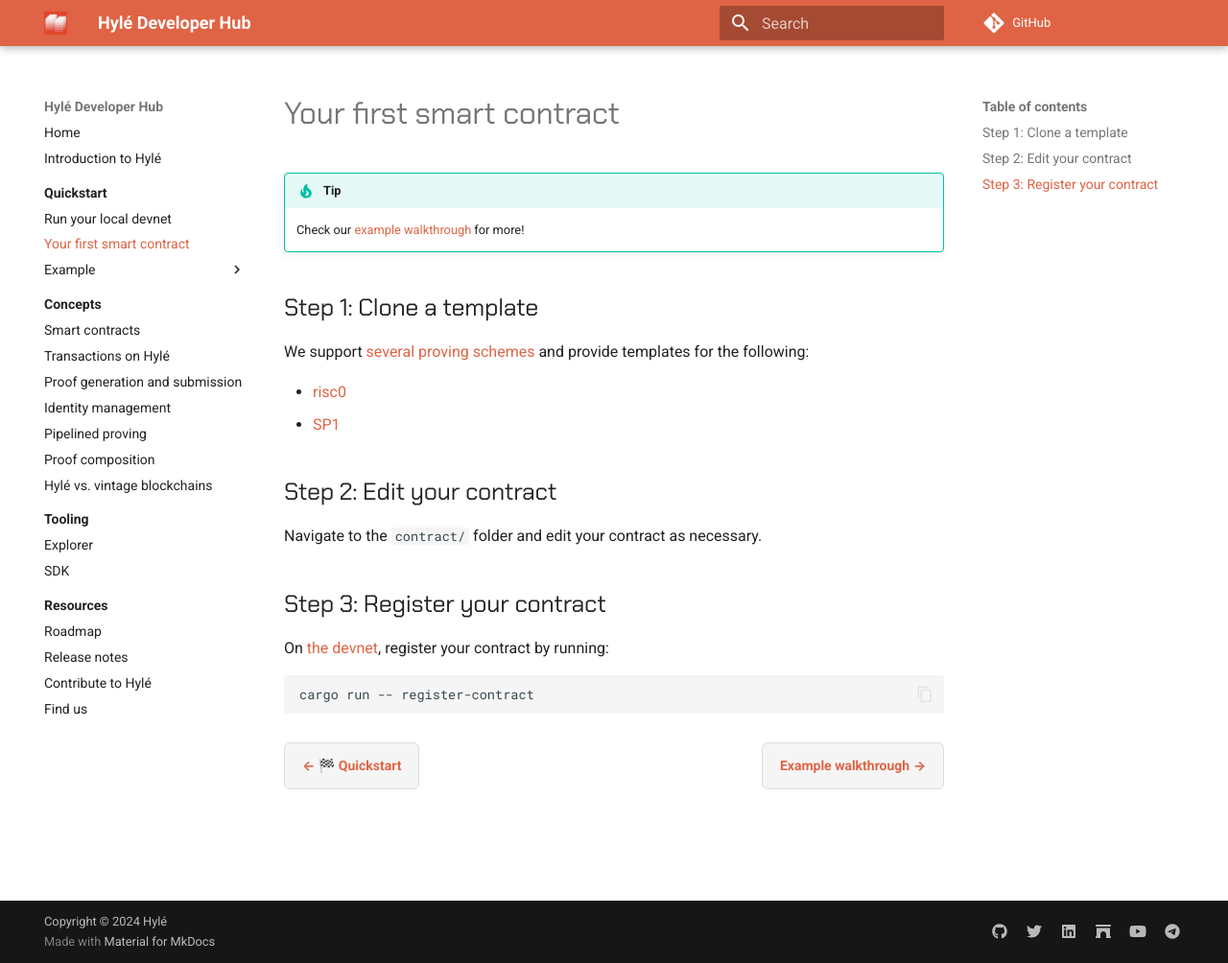
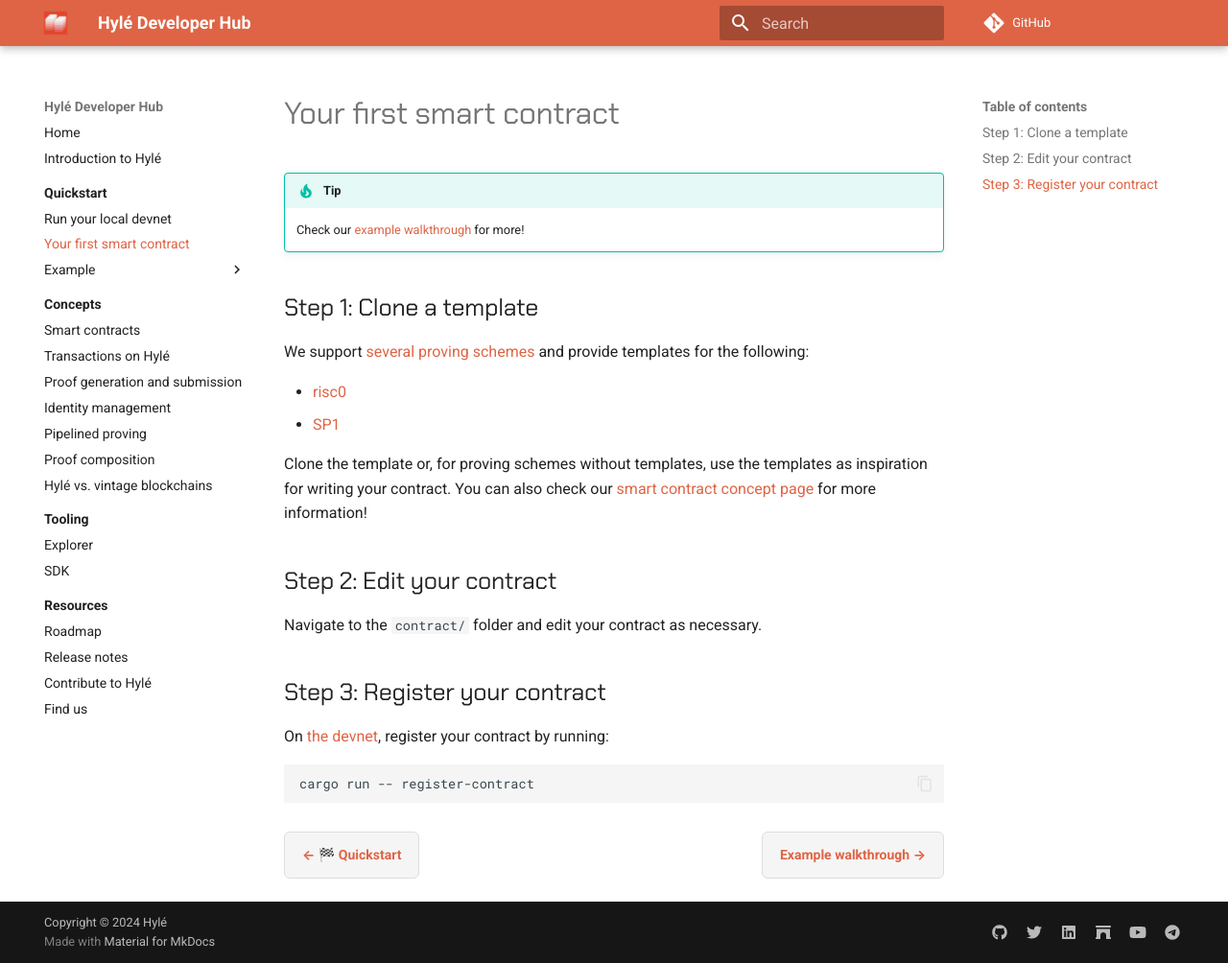
Before and after one commit to Hyle-org/devhub-hyle, an MkDocs documentation site: the page built from docs/quickstart/your-first-smart-contract.md, in a window 1280 px wide and 1004 px high. Shown: the whole window at 96% size. Built offline with MkDocs 1.6.1 and Material for MkDocs 9.7.7, drawn with Linux system fonts in a browser that asks for light colours; plug-ins that fetch from the network failed and are left out; comment, search, counter and statistics services are not loaded.

Commit message:
template sp1

```diff
--- a/docs/quickstart/your-first-smart-contract.md
+++ b/docs/quickstart/your-first-smart-contract.md
@@ -10,6 +10,8 @@
 - [risc0](https://github.com/Hyle-org/risc0-template)
 - [SP1](https://github.com/Hyle-org/template-sp1)
 
+Clone the template or, for proving schemes without templates, use the templates as inspiration for writing your contract. You can also check our [smart contract concept page](../concepts/smart-contracts.md) for more information!
+
 ## Step 2: Edit your contract
 
 Navigate to the `contract/` folder and edit your contract as necessary.
```
Also changed, not shown: docs/concepts/smart-contracts.md (+1 -1 lines).
